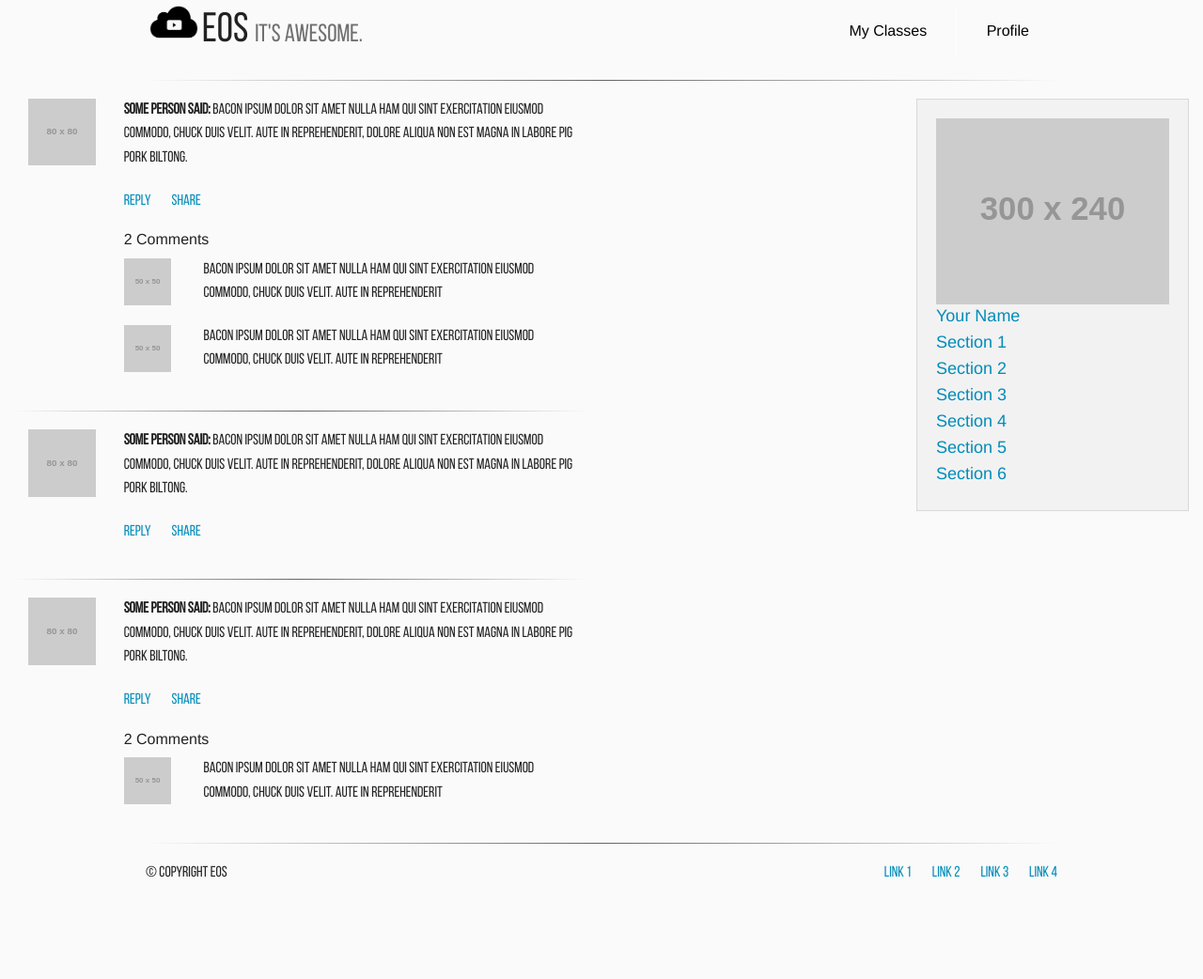
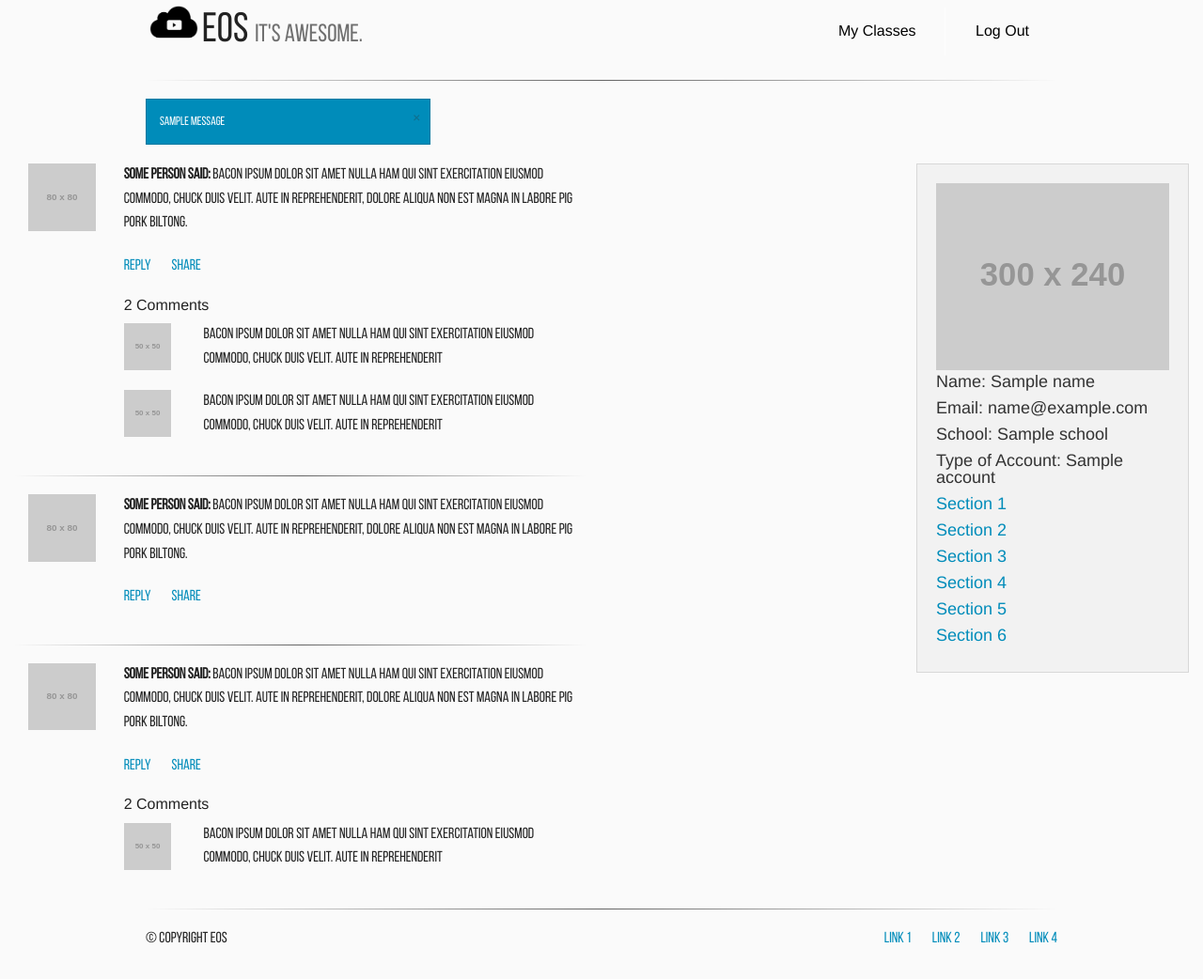
Before and after one commit to jpchen/EoS, a Flask app: template templates/dashboard.html in a window 1280 px wide. Shown: the whole page at 94% size. Before the commit the page ends 934 px from the top, so only its background shows below. Run offline with Flask 2, Linux system fonts and the light colour scheme; the template is opened without the code that fills it: most values are stand-ins (such as "Sample title", 1, 10 or a date in 2020); grey boxes labelled with a size stand in for pictures from a placeholder-image service; one stand-in notice (Sample message) is shown; some libraries are stand-ins or nearby versions.

Commit message:
session stuff

```diff
--- a/server.py
+++ b/server.py
@@ -13,6 +13,7 @@ ziggeo = Ziggeo("61113f2c9913e0daecefe88965a37dac", "d6e6a6620c4ae5f36c3a47dfac6
 def index():
     return render_template('index.html')
 
+# CREATE LOG IN AND OUT STUFF
 @app.route("/newuser", methods=['POST'])
 def new_user():
     name = request.form['name']
@@ -25,11 +26,17 @@ def new_user():
     # not safe at all
     g.db.commit()
     # result = g.db.execute("SELECT * FROM USERS")
-    return render_template('dashboard.html')
-
-@app.route("/class/<course>", methods=['GET'])
-def classes(course=None):
-    return render_template('class.html', ziggeo=ziggeo, course=course)
+    session['email'] = email
+    session['name'] = name
+    session['school'] = school
+    if prof == 1:
+        session['is_prof'] = 1
+        session['type'] = "Professor/TA"
+    else:
+        session['is_prof'] = 0
+        session['type'] = "Student"
+    flash('You successfully created an account!')
+    return redirect(url_for('dashboard'))
 
 @app.route("/signin", methods=['POST'])
 def signin():
@@ -38,8 +45,37 @@ def signin():
     if request.method == 'POST':
         r = g.db.execute('SELECT hash FROM USERS WHERE email= \"' + email + '\"')
         if r.fetchone()[0] == my_hash:
+            r2 = g.db.execute('SELECT * FROM USERS WHERE email= \"' + email + '\"')
+            session['email'] = email
+            print "HEREE!!"
+            info = r2.fetchone()
+            session['name'] = info[0]
+            session['school'] = info[3]
+            acct = info[4]
+            if acct == 1:
+                session['is_prof'] = 1
+                session['type'] = "Professor/TA"
+            else:
+                session['is_prof'] = 0
+                session['type'] = "Student"
+            flash('You were successfully logged in!')
             return redirect(url_for('dashboard'))
     return redirect(url_for('index'))
+
+@app.route('/logout')
+def logout():
+    session.pop('email', None)
+    flash('You were logged out.')
+    return redirect(url_for('index'))
+
+
+@app.route("/class/<course>", methods=['GET'])
+def classes(course=None):
+    if not 'email' in session:
+        flash("Please log in.")
+        return redirect(url_for('index'))
+    else:
+        return render_template('class.html', ziggeo=ziggeo, course=course)
 
 def converttoString(s):
     result = '/'
@@ -47,15 +83,13 @@ def converttoString(s):
         result += str(i)+'/'
     return result
 
-@app.route('/logout')
-def logout():
-    session.pop('logged_in', None)
-    flash('You were logged out')
-    return redirect(url_for('index'))
-
 @app.route("/dashboard")
 def dashboard():
-    return render_template('dashboard.html')
+    if not 'email' in session:
+        flash("Please log in.")
+        return redirect(url_for('index'))
+    else:
+        return render_template('dashboard.html', email=session['email'], name=session['name'], school=session['school'], account=session['type'], is_prof = session['is_prof'])
 
 @app.route("/layout")
 def layout():
@@ -82,4 +116,5 @@ def connect_db():
     return sqlite3.connect(app.config['DATABASE'])
 
 if __name__ == "__main__":
+    app.secret_key = 'jellyjellyjelly'
     app.run(debug=True)
--- a/templates/dashboard.html
+++ b/templates/dashboard.html
@@ -6,8 +6,7 @@
     <title>EoS</title>
     <link rel=stylesheet type=text/css href="{{ url_for('static', filename='css/foundation.css') }}">
     <link rel=stylesheet type=text/css href="{{ url_for('static', filename='css/layout.css') }}">
-    <link rel=stylesheet type=javascript href="{{ url_for('static', filename='js/vendor/modernizr.js') }}">
-
+    <script src="js/vendor/modernizr.js"></script>
   </head>
 
 
@@ -20,7 +19,7 @@
           <div class="nav-bar right">
            <ul class="button-group">
              <li><a href="#" class="button">My Classes</a></li>
-             <li><a href="#" class="button">Profile</a></li>
+             <li><a href="/logout" class="button">Log Out</a></li>
             </ul>
           </div>
           <h1><img src="{{ url_for('static', filename='logo.png') }}" style="width: 60px;"/>EoS <small>It's awesome.</small></h1>
@@ -29,17 +28,21 @@
       </div>
       <!-- End Nav -->
 
-
-      <!-- Main Page Content and Sidebar -->
-
-
-        <!-- End Main Content -->
-
-
-        <!-- Sidebar -->
-
-
-      <!-- End Main Content and Sidebar -->
+     <div class="row">
+      {% with msgs = get_flashed_messages() %}
+        {% if msgs %}
+          {%- for msg in msgs %}
+            <div class="small-4 columns">
+            <div data-alert class="alert-box">
+            <!-- Your content goes here -->
+            {{ msg }}
+            <a href="#" class="close">&times;</a>
+            </div>
+            </div>
+          {% endfor -%}
+        {% endif %}
+      {% endwith %}
+    </div>
 
       <!-- Main Feed -->
         <!-- This has been source ordered to come first in the markup (and on small devices) but to be to the right of the nav on larger screens -->
@@ -113,7 +116,10 @@
         <div class="large-3 columns ">
           <div class="panel">
             <a href="#"><img src="http://placehold.it/300x240&text=[img]" /></a>
-            <h5><a href="#">Your Name</a></h5>
+            <h5>Name: {{ name }} </h5>
+            <h5>Email: {{ email }} </h5>
+            <h5>School: {{ school }} </h5>
+            <h5>Type of Account: {{ account }} </h5>
               <div class="section-container vertical-nav" data-section data-options="deep_linking: false; one_up: true">
               <section class="section">
                 <h5 class="title"><a href="#">Section 1</a></h5>
@@ -168,8 +174,6 @@
   </div>
     <script src="js/vendor/jquery.js"></script>
     <script src="js/foundation.min.js"></script>
-    <link rel=stylesheet type=javascript href="{{ url_for('static', filename='js/vendor/jquery.js') }}">
-    <link rel=stylesheet type=javascript href="{{ url_for('static', filename='js/foundation.min.js') }}">
 
     <script>
       $(document).foundation();
```
Also changed, not shown: templates/index.html (+17 -4 lines), 1 other file.
